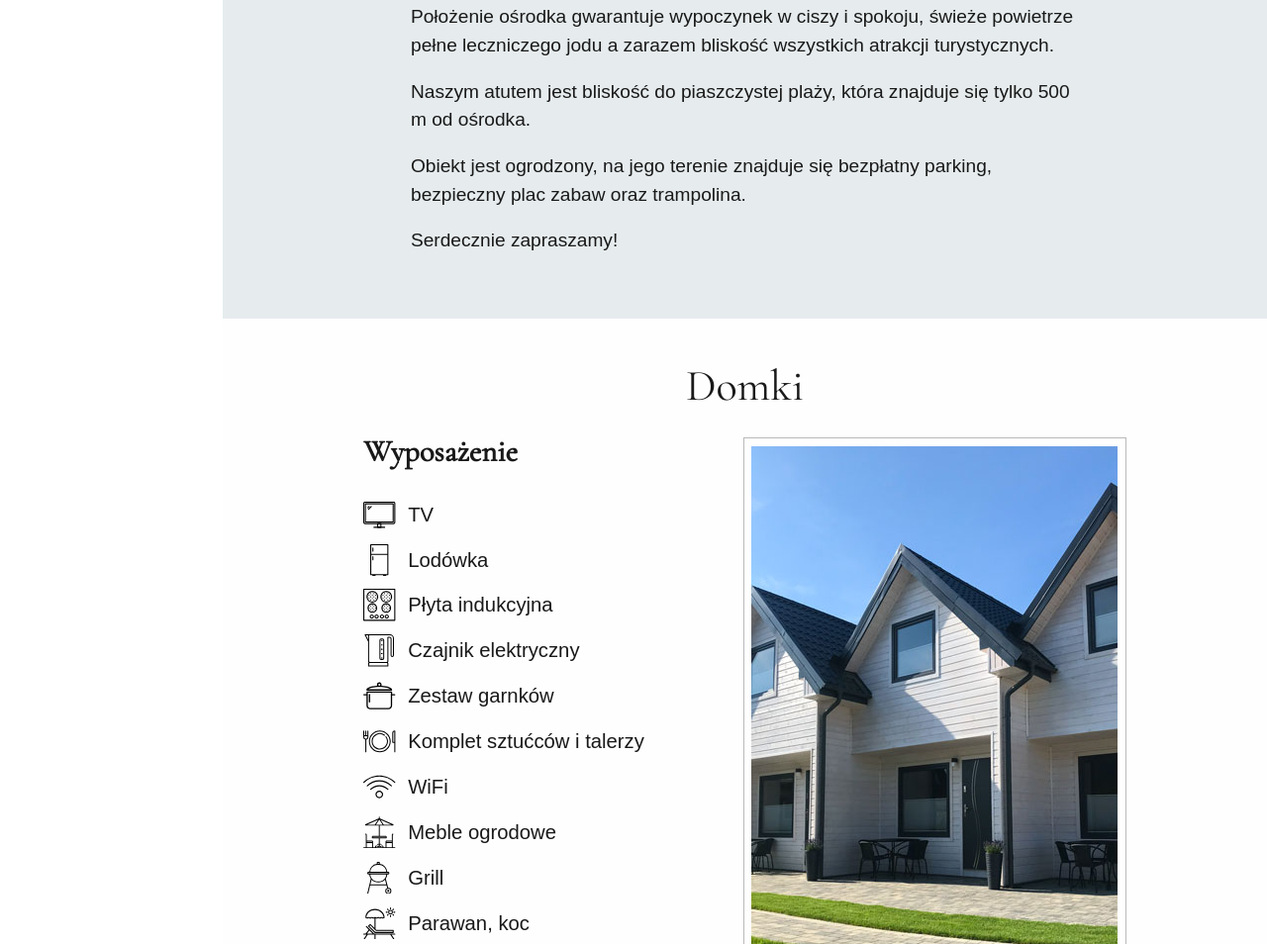
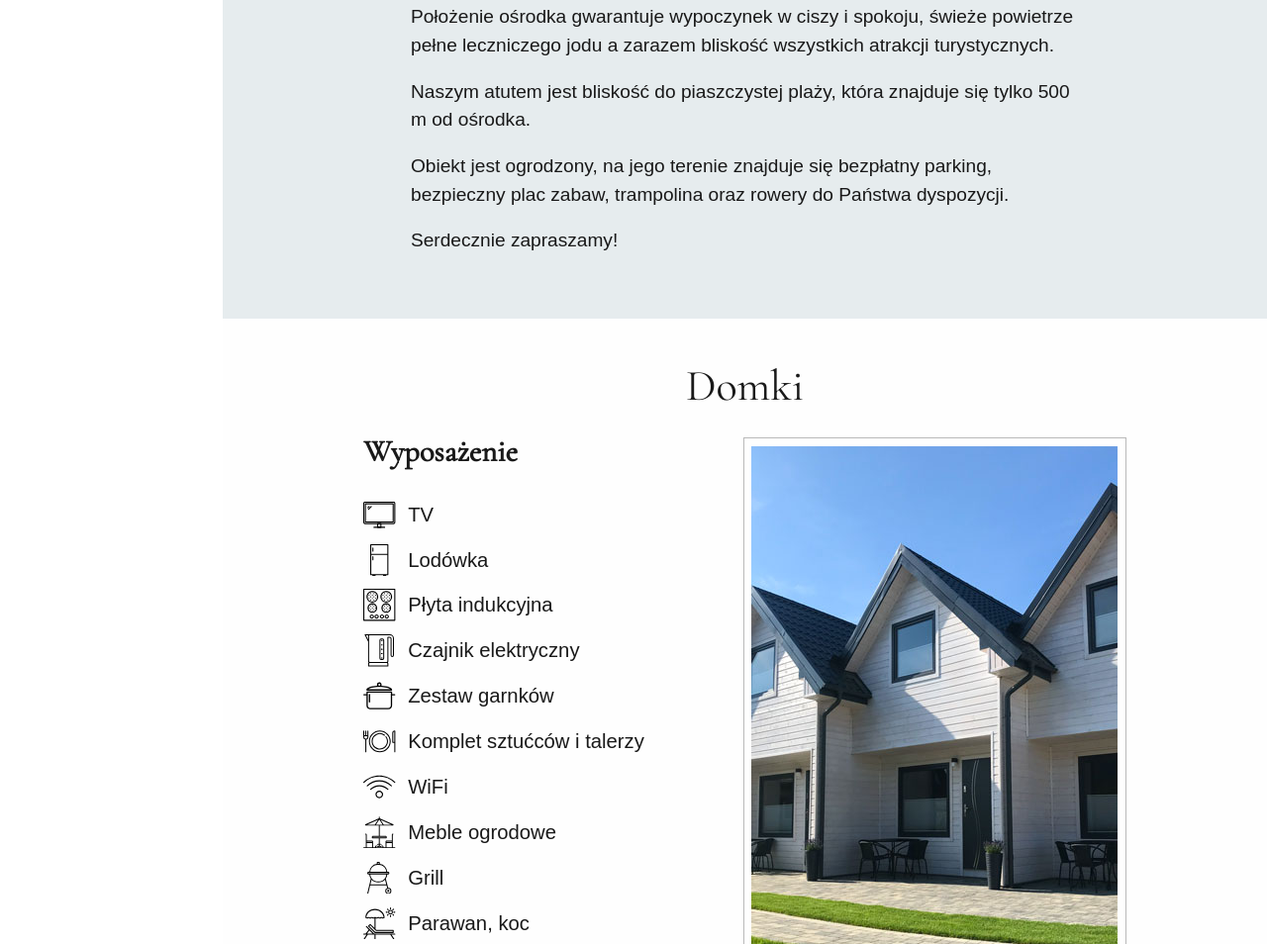
Before and after one commit to ppozniak/black-sarbinowo, a website: page app/index.html in a window 1280 px wide. Shown: the part 1323-2277 px from the top of the page at 99% size. Drawn offline with nearby package versions, Linux system fonts and the light colour scheme; files that its build step writes are made by us from their sources; a web font is replaced by a local one.

Commit message:
Add readme, replace photo, change about text

```diff
--- a/app/index.html
+++ b/app/index.html
@@ -255,8 +255,8 @@
             <p>Naszym atutem jest bliskość do piaszczystej plaży, która znajduje się tylko 500 m od ośrodka.
             </p>
 
-            <p>Obiekt jest ogrodzony, na jego terenie znajduje się bezpłatny parking, bezpieczny plac zabaw oraz
-              trampolina.
+            <p>Obiekt jest ogrodzony, na jego terenie znajduje się bezpłatny parking, bezpieczny plac zabaw, trampolina
+              oraz rowery do Państwa dyspozycji.
             </p>
 
             <p>Serdecznie zapraszamy!</p>
```
Also changed, not shown: README.md (added), app/images/plac.jpg, app/images/thumbnails/plac_tn.jpg.
